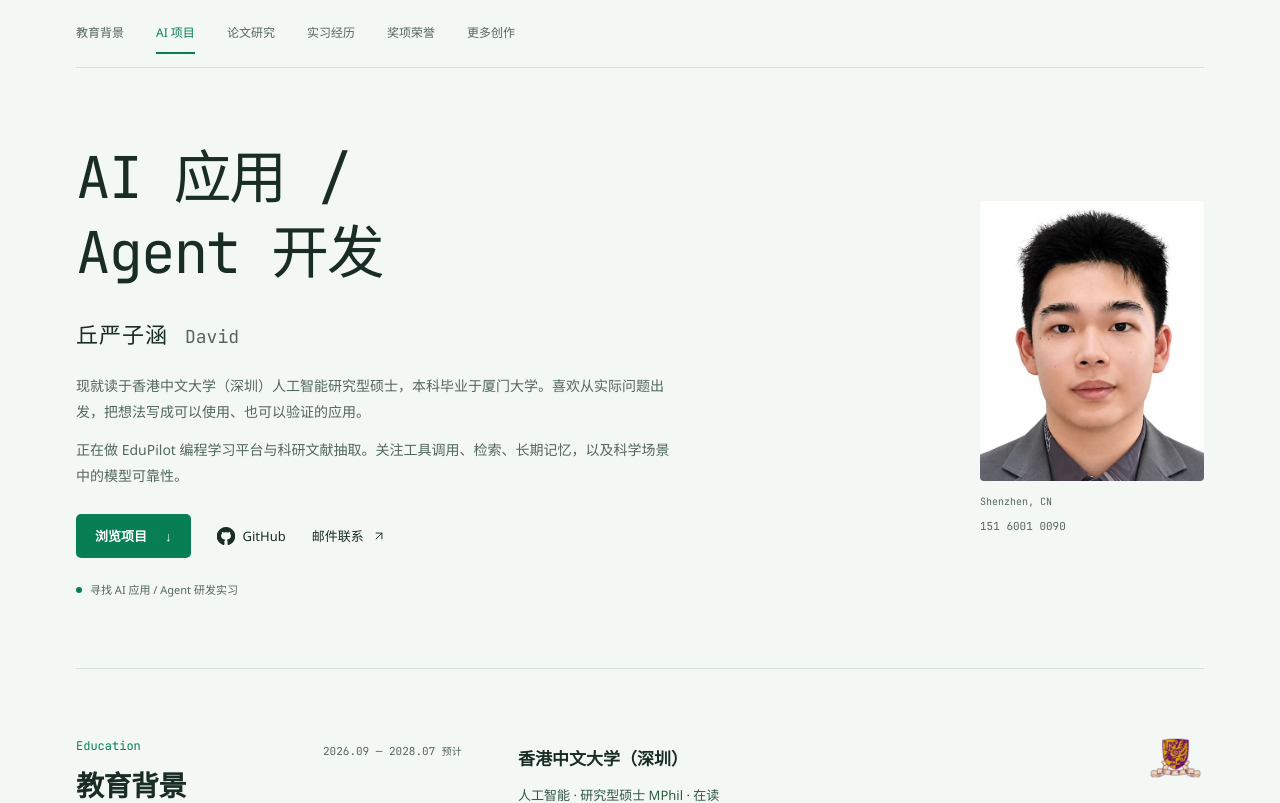
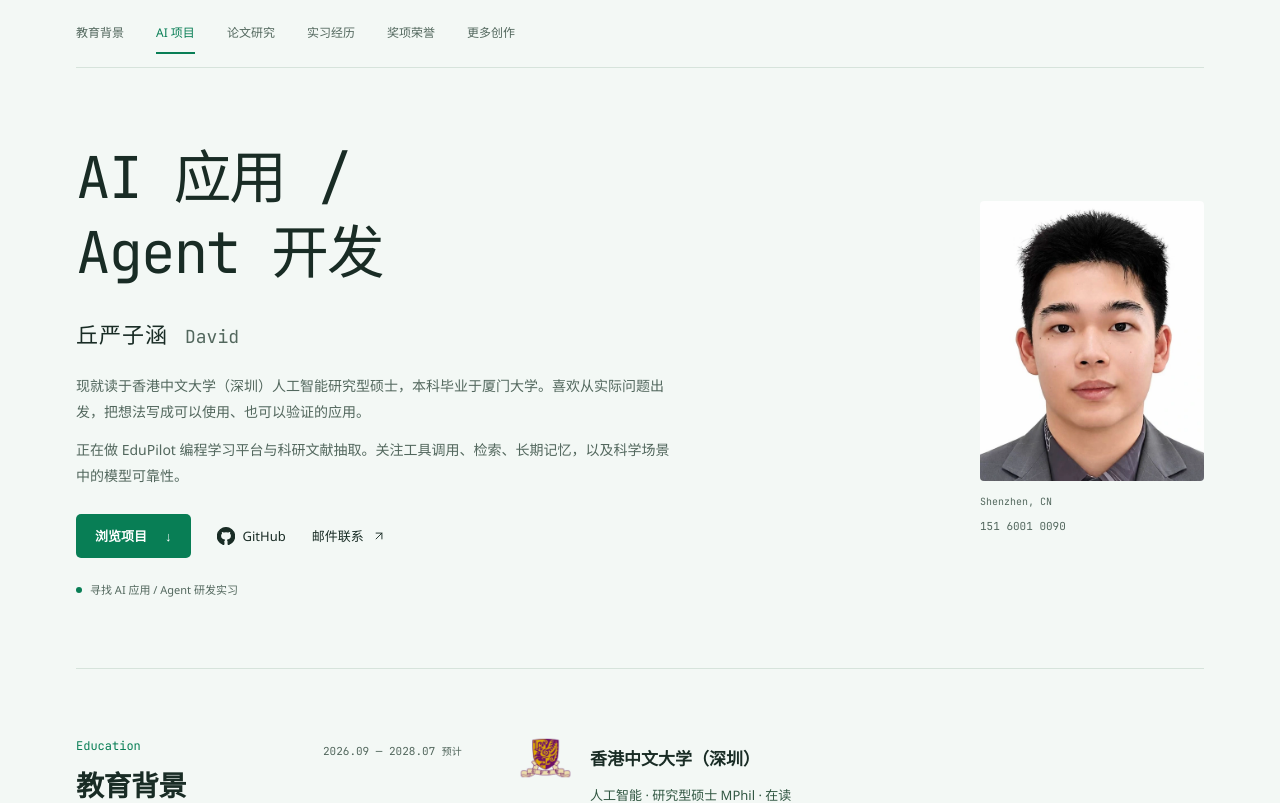
Before and after one commit to 2092372408-pixel/qiuyanzihan, a plain HTML site: page index.html in a window 1280 px wide. Shown: the top 803 px of the page. Drawn offline with Linux system fonts and the light colour scheme.

Commit message:
Align school crests to left of education headings

```diff
--- a/index.html
+++ b/index.html
@@ -9,7 +9,7 @@
   <title>David 丘严子涵 · AI 应用与 Agent 开发</title>
   <link rel="icon" href="favicon.svg" type="image/svg+xml">
   <link rel="preload" href="fonts/JetBrainsMono-Regular.woff2" as="font" type="font/woff2" crossorigin>
-  <link rel="stylesheet" href="styles.css?v=20261020-logo-alignment">
+  <link rel="stylesheet" href="styles.css?v=20261020-logo-left">
   <script src="script.js?v=20261020-features" defer></script>
 </head>
 <body>
--- a/styles.css
+++ b/styles.css
@@ -141,8 +141,9 @@ figcaption { font-size: 11px; margin-top: 8px; color: var(--muted); }
 .timeline-date { font: 11px/1.8 var(--mono); color: var(--muted); padding-top: 5px; }
 .timeline-date span { font: 10px/1.8 "Microsoft YaHei", sans-serif; }
 .timeline-item h3 { font-size: 17px; font-weight: 600; }
-.education-header { display: grid; grid-template-columns: minmax(0, 1fr) 56px; align-items: center; gap: 16px; }
-.school-logo { width: 56px; height: 42px; object-fit: contain; mix-blend-mode: multiply; }
+.education-header { display: grid; grid-template-columns: 56px minmax(0, 1fr); align-items: center; gap: 16px; }
+.school-logo { order: -1; width: 56px; height: 42px; object-fit: contain; mix-blend-mode: multiply; }
+.education-header ~ p { padding-left: 72px; }
 .timeline-item .timeline-role { color: #315742; font-size: 13px; margin: 4px 0 7px; }
 .timeline-item div > p:not(.timeline-role) { color: var(--muted); font-size: 13px; margin-top: 5px; max-width: 72ch; }
 .skills { border-top: 1px solid var(--line); margin-top: 32px; }
```
